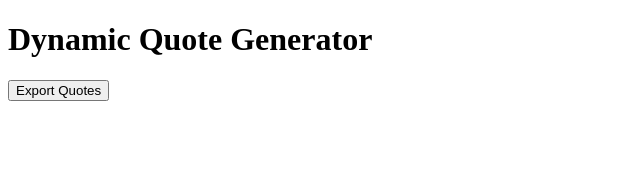
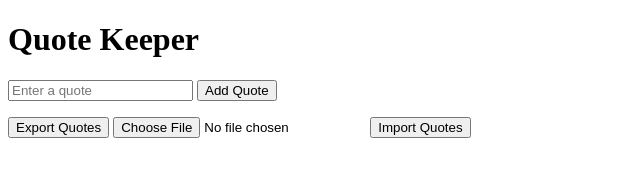
Before and after one commit to Judiedesigns/alx_fe_javascript, a plain HTML site: page dom-manipulation/index.html in a window 1280 px wide. Shown: the whole page, without its empty margins (0-640 px from the left). Drawn offline with Linux system fonts and the light colour scheme.

Commit message:
html fix

```diff
--- a/dom-manipulation/index.html
+++ b/dom-manipulation/index.html
@@ -3,12 +3,26 @@
 <head>
   <meta charset="UTF-8">
   <meta name="viewport" content="width=device-width, initial-scale=1.0">
-    <title>Dynamic Quote Generator</title>
+  <title>Quote Keeper</title>
 </head>
 <body>
-    <h1>Dynamic Quote Generator</h1>
-    <div id="quoteDisplay"></div>
+  <h1>Quote Keeper</h1>
+
+  <!-- Add Quote Form -->
+  <form id="quoteForm">
+    <input type="text" id="quoteInput" placeholder="Enter a quote" required>
+    <button type="submit">Add Quote</button>
+  </form>
+
+  <!-- Quotes List -->
+  <ul id="quoteList"></ul>
+
+  <!-- Export Quotes -->
   <button id="exportBtn">Export Quotes</button>
+
+  <!-- Import Quotes -->
+  <input type="file" id="importFile" accept="application/json">
+  <button id="importBtn">Import Quotes</button>
 
   <script src="script.js"></script>
 </body>
```
Lines whose indentation alone changed are shown as unchanged.
